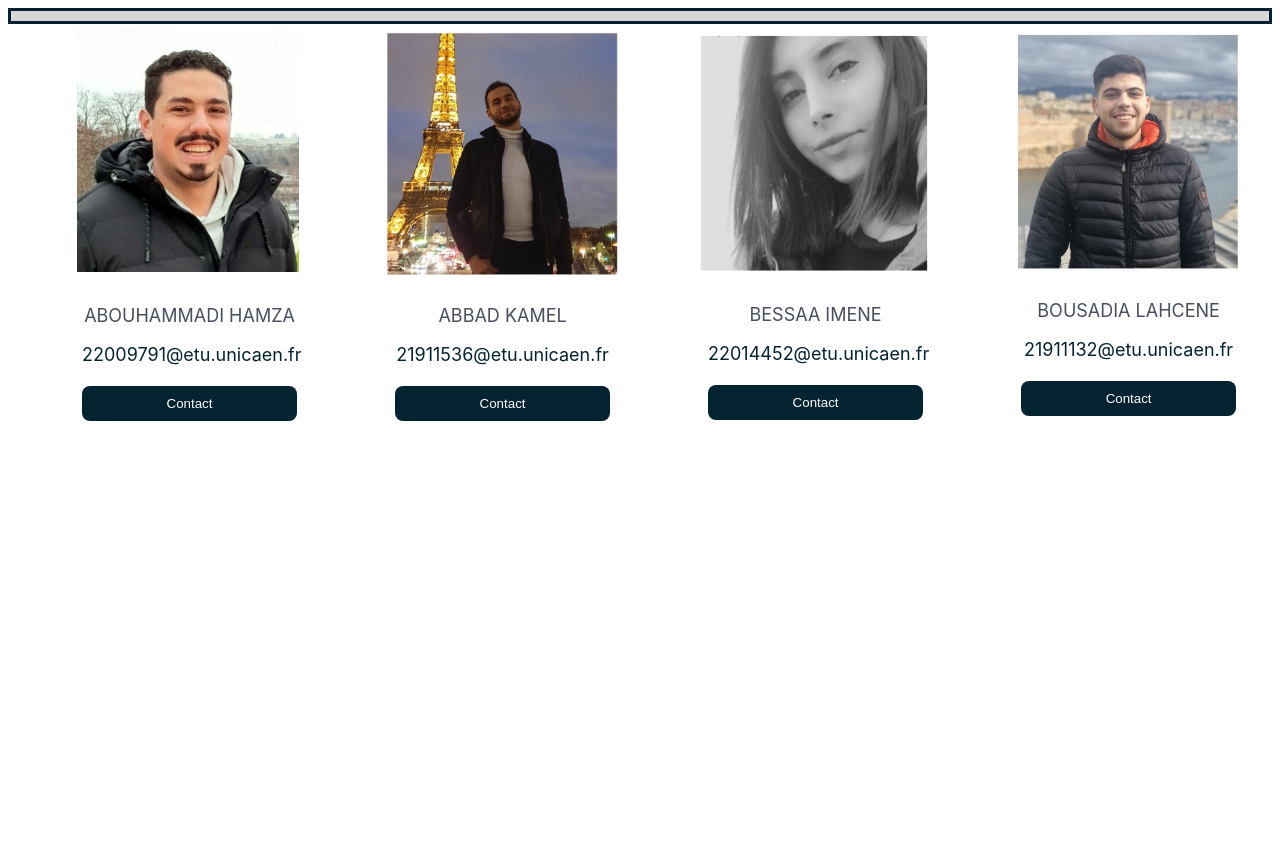
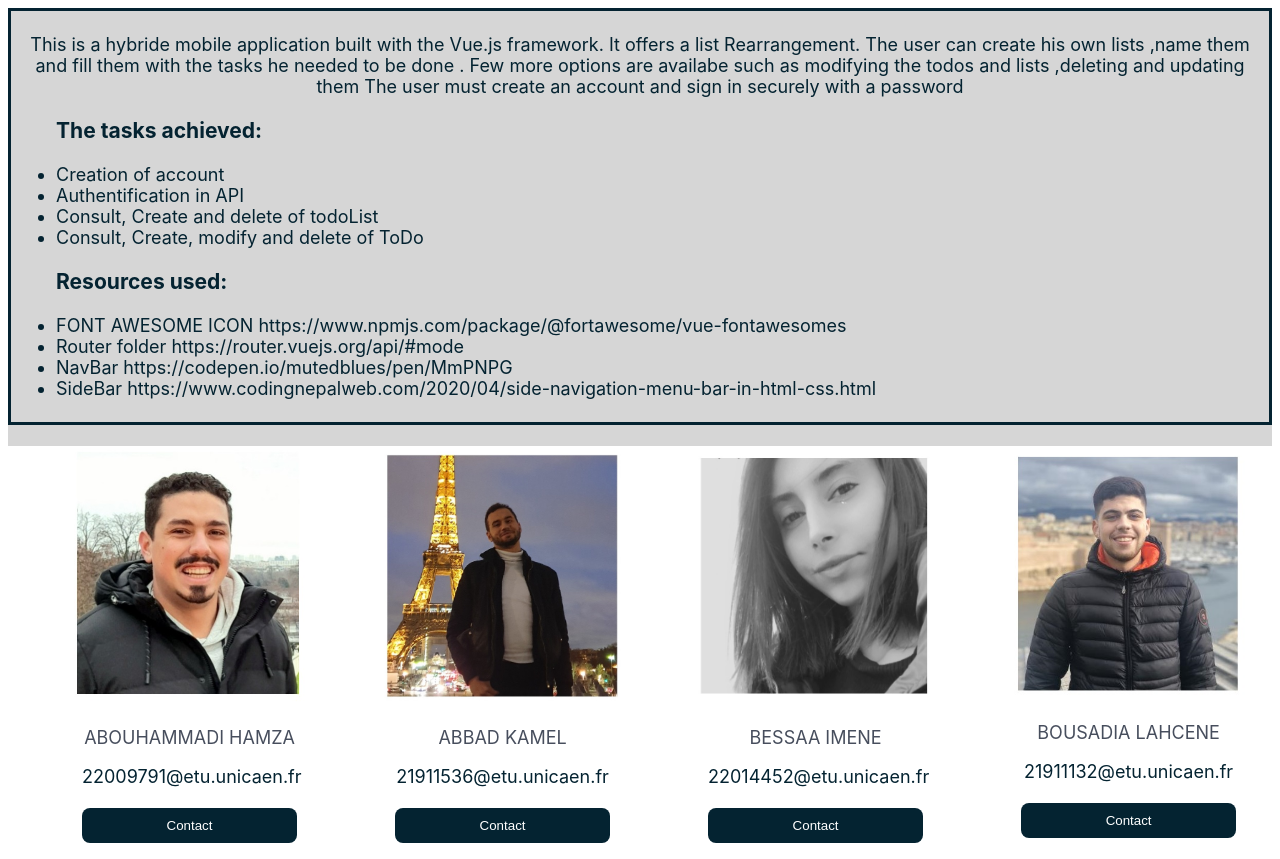
Before and after one commit to AbbadKamel/To_Do_List, a Vue app: page /About in a window 1280 px wide. Before the commit the page ends 800 px from the top, so only its background shows below. Built offline with nearby package versions, Linux system fonts and the light colour scheme.

Commit message:
Signed-off-by: LahceneBousadia <lahcene.bousadia@gmail.com>
we did added here all details plus all websites that we did bring to help us to create our app like navbar and sidebar

```diff
--- a/src/components/Navbar.vue
+++ b/src/components/Navbar.vue
@@ -3,7 +3,7 @@
 <header class="header">
 
     <router-link :to="{name: 'home'}">
-      <img src="../assets/todo.png" alt="Logo Todo" id="our_logo">
+      <img src="../assets/tod.jpg" alt="Logo Todo" id="our_logo">
     </router-link>
 
     <input
--- a/src/views/About.vue
+++ b/src/views/About.vue
@@ -5,9 +5,47 @@
     </head>
     <body>
       <div class="cadre">
+        <p>
+      This is a  hybride mobile application built with the Vue.js framework.
+It offers a list Rearrangement.
+The user can create his own lists ,name them and fill them with the tasks he needed to be done .
+Few more options are availabe such as modifying the todos and lists ,deleting and updating them
+The user must create an account  and sign in securely with a password          <br />
 
+        </p>
+        <ul align='left'> <h3 >The tasks achieved:</h3>
+
+            <li>
+              Creation of account
+            </li>
+                 <li>
+                    Authentification in API
+                </li>
+                <li>
+                  Consult, Create and delete of todoList
+                  </li>
+                  <li>
+                    Consult, Create, modify and delete of ToDo
+                    </li>
+          </ul>
+            <ul align='left'> <h3 >Resources used:</h3>
+
+            <li>
+              FONT AWESOME ICON https://www.npmjs.com/package/@fortawesome/vue-fontawesomes
+            </li>
+            <li>
+               Router folder https://router.vuejs.org/api/#mode
+              </li>
+                 <li>
+                   NavBar https://codepen.io/mutedblues/pen/MmPNPG
+                </li>
+                <li>
+                    SideBar https://www.codingnepalweb.com/2020/04/side-navigation-menu-bar-in-html-css.html
+                  </li>
+
+          </ul>
       </div>
-
+  <br>
       <div class="row">
         <div class="column">
           <div class="card">
```
